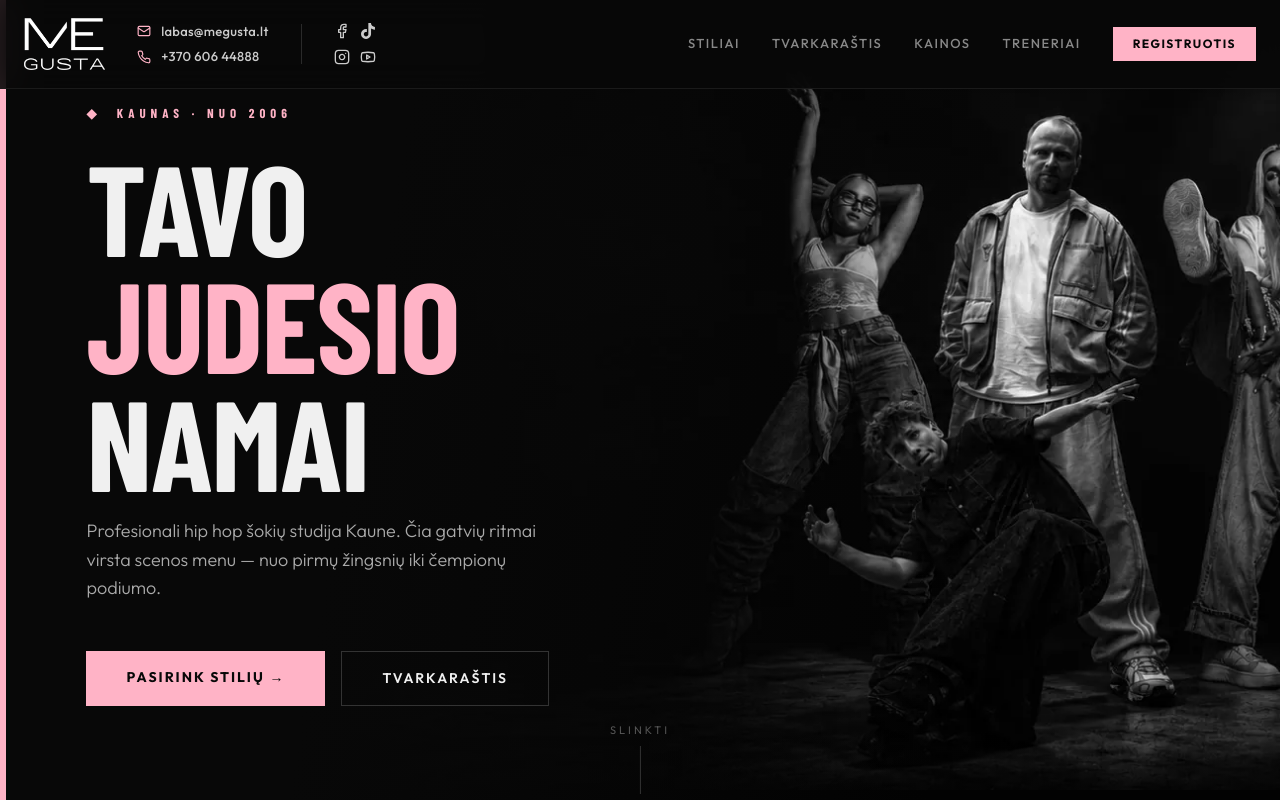
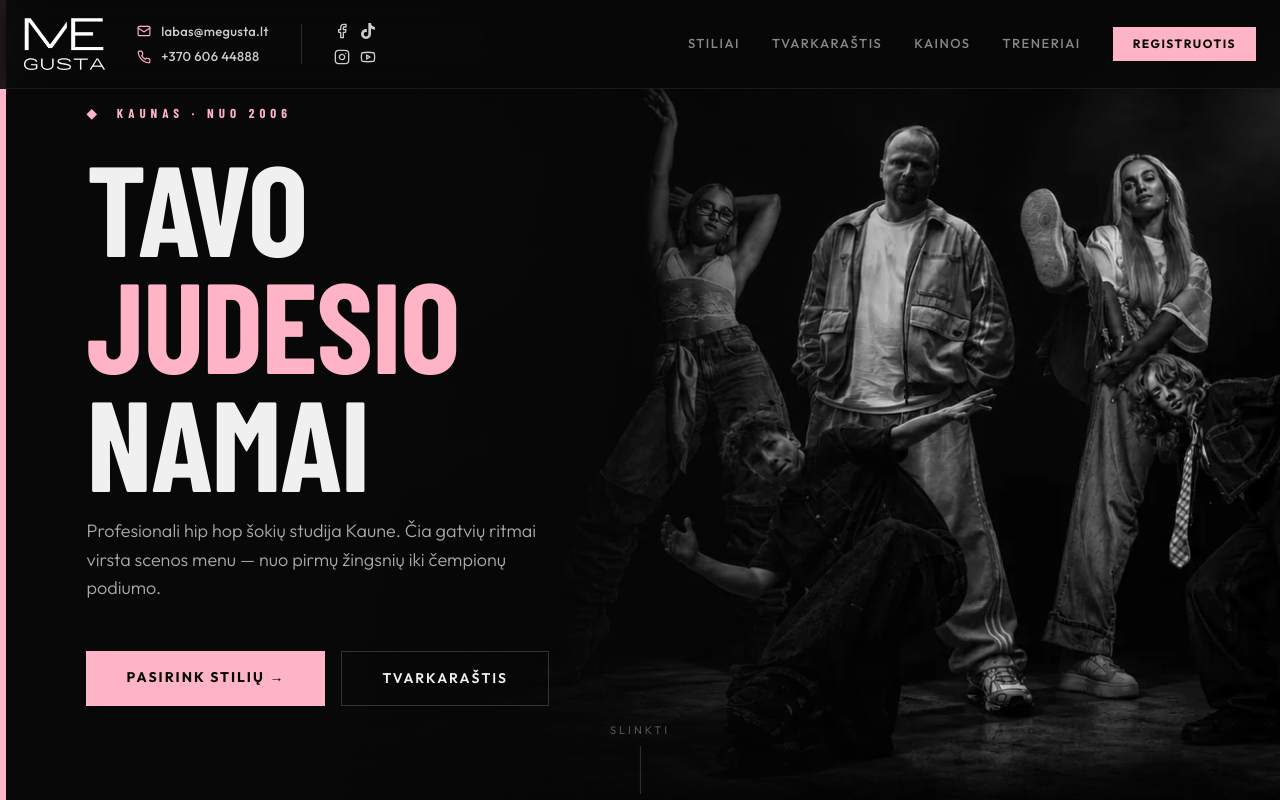
Before and after one commit to teisingumas/web, a React (Vite) app: page / in a window 1280 px wide. Shown: the top 800 px of the page. Built offline with nearby package versions, Linux system fonts and the light colour scheme; the HTML template or start-up script is replaced by a standard one; a web font is replaced by a local one.

Commit message:
Hero photo framing from the layout editor: 57.8% / 35.9%
Set by the user in the editor at a 2133px-wide screen (zoom stays 95%).
Phones keep their own 75% / 50% framing.

Co-Authored-By: Claude Opus 5.5 <noreply@anthropic.com>
Claude-Session: https://claude.ai/code/session_01XEzPyUBZGmNXQ2zKACwKBK

```diff
--- a/src/heroPhoto.ts
+++ b/src/heroPhoto.ts
@@ -1,7 +1,7 @@
 // Hero background photo framing. Shared by the page and the layout editor.
 // zoom: image height as % of the hero (100 ≈ cover at 2:1 screens, 95 = 5% zoom-out)
 // x / y: CSS background-position percentages.
-export const HERO_PHOTO = { zoom: 95, x: 36.9, y: 13 }
+export const HERO_PHOTO = { zoom: 95, x: 57.8, y: 35.9 }
 
 // hero.webp is 1983 × 793
 export const HERO_PHOTO_RATIO = 1983 / 793
```
